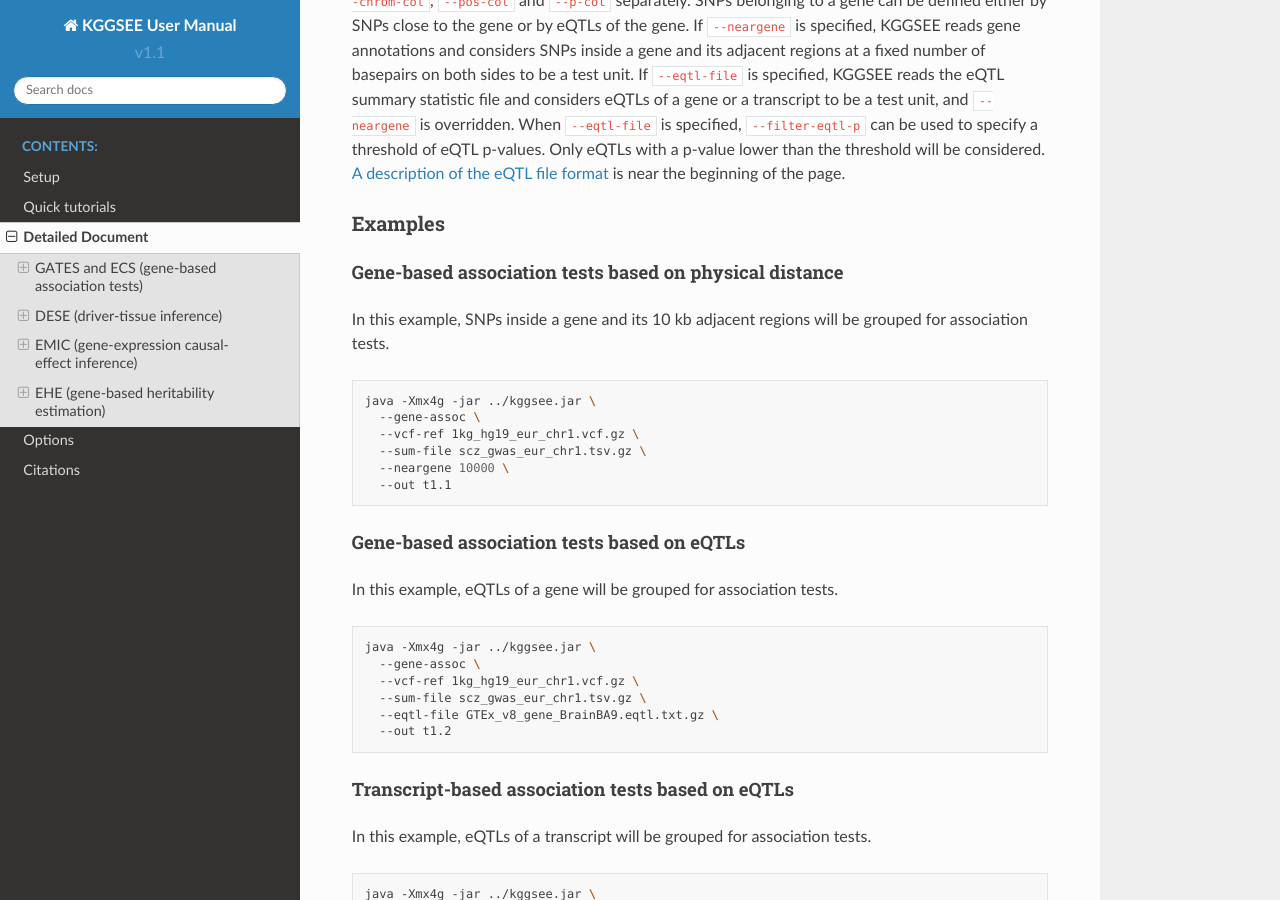
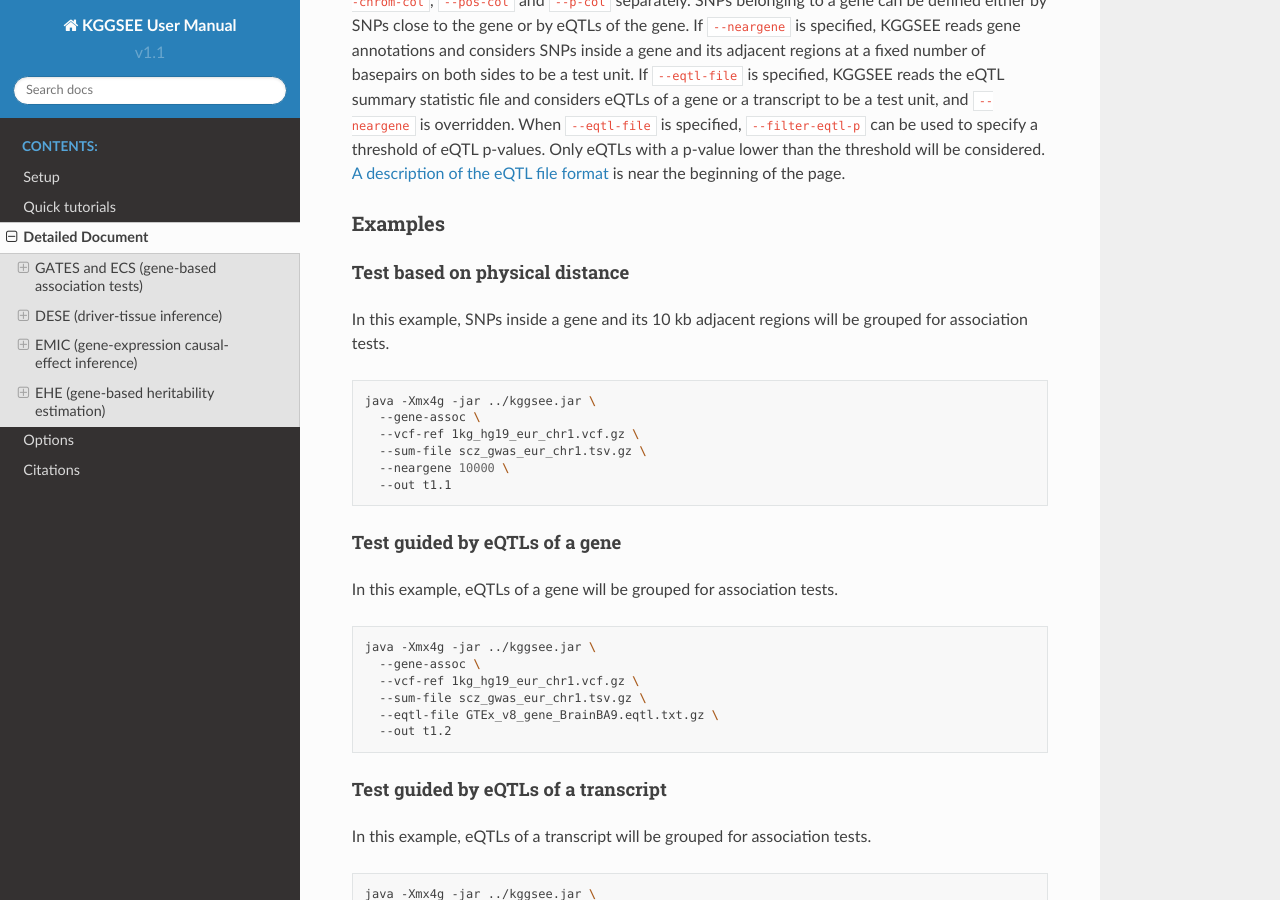
Before and after one commit to pmglab/KGGSEE, a Sphinx documentation site: the page built from doc/source/detailed_document.rst, in a window 1280 px wide and 900 px high, scrolled down 2407 px. Built offline with Sphinx 7.4.7 and the Read the Docs theme 2.0.0, drawn with Linux system fonts in a browser that asks for light colours; some of the changed text lies outside the part shown.

Commit message:
Update detailed_document.rst

```diff
--- a/doc/source/detailed_document.rst
+++ b/doc/source/detailed_document.rst
@@ -85,8 +85,8 @@
 --------
 
 
-Gene-based association tests based on physical distance
-~~~~~~~~~~~~~~~~~~~~~~~~~~~~~~~~~~~~~~~~~~~~~~~~~~~~~~~
+Test based on physical distance
+~~~~~~~~~~~~~~~~~~~~~~~~~~~~~~~
 
 In this example, SNPs inside a gene and its 10 kb adjacent regions will be grouped for association tests.
 
@@ -100,8 +100,8 @@
         --out t1.1
 
 
-Gene-based association tests based on eQTLs
-~~~~~~~~~~~~~~~~~~~~~~~~~~~~~~~~~~~~~~~~~~~
+Test guided by eQTLs of a gene
+~~~~~~~~~~~~~~~~~~~~~~~~~~~~~~
 
 In this example, eQTLs of a gene will be grouped for association tests.
 
@@ -115,8 +115,8 @@
       --out t1.2
 
 
-Transcript-based association tests based on eQTLs
-~~~~~~~~~~~~~~~~~~~~~~~~~~~~~~~~~~~~~~~~~~~~~~~~~
+Test guided by eQTLs of a transcript
+~~~~~~~~~~~~~~~~~~~~~~~~~~~~~~~~~~~~
 
 In this example, eQTLs of a transcript will be grouped for association tests.
 
@@ -260,8 +260,8 @@
 Examples
 --------
 
-DESE based on physical distance (or eDESE:dist)
-~~~~~~~~~~~~~~~~~~~~~~~~~~~~~~~~~~~~~~~~~~~~~~~
+DESE based on physical distance (eDESE:dist)
+~~~~~~~~~~~~~~~~~~~~~~~~~~~~~~~~~~~~~~~~~~~~
 
 In this example, SNPs inside a gene and its 10 kb adjacent regions will be considered as belonging to a gene. Significant genes by ECS with Bonferroni-adjusted p<0.05 will be retained for fine-mapping. Adjustment for selection bias and multiple testing will be carried out by 100 permutations.
 
@@ -468,8 +468,8 @@
 Examples
 --------
 
-EMIC based on gene-level eQTL
-~~~~~~~~~~~~~~~~~~~~~~~~~~~~~
+Gene-expression causal-effect inference
+~~~~~~~~~~~~~~~~~~~~~~~~~~~~~~~~~~~~~~~
 
 This is an example of gene-level EMIC. Only eQTLs with a p-value lower than 1E-6 will be considered IVs. Genes with a p-value of EMIC lower than 0.05 will also undergo EMIC-PFM. Genes with a p-value of EMIC lower than 0.01 will be plotted.
 
@@ -488,8 +488,8 @@
       --out t3.1
 
 
-EMIC based on transcript-level eQTL
-~~~~~~~~~~~~~~~~~~~~~~~~~~~~~~~~~~~
+Transcript-expression causal-effect inference
+~~~~~~~~~~~~~~~~~~~~~~~~~~~~~~~~~~~~~~~~~~~~~
 
 This is an example of transcript-level EMIC. Only eQTLs with a p-value lower than 1E-6 will be considered IVs. Transcripts with a p-value of EMIC lower than 0.05 will also undergo EMIC-PFM. Transcripts with a p-value of EMIC lower than 0.01 will be plotted.
 
@@ -623,8 +623,8 @@
     When ``--case-col`` and ``--control-col`` are specified, KGGSEE will regard the input as summary statistics from case/control samples and automatically adjust for the disease prevalence. On the other hand, if the ``--nmiss-col`` is specified, KGGSEE will regard the input as summary statistics for a continuous trait (e.g., height).
 
 
-Gene heritability based on eQTLs
-~~~~~~~~~~~~~~~~~~~~~~~~~~~~~~~~
+Gene heritability guided by eQTLs
+~~~~~~~~~~~~~~~~~~~~~~~~~~~~~~~~~
 
 In this example, eQTLs of a gene will be grouped to estimate heritability.
 
@@ -640,8 +640,8 @@
       --out t4.2
 
 
-Transcript heritability based on eQTLs
-~~~~~~~~~~~~~~~~~~~~~~~~~~~~~~~~~~~~~~
+Transcript heritability guided by eQTLs
+~~~~~~~~~~~~~~~~~~~~~~~~~~~~~~~~~~~~~~~
 
 In this example, eQTLs of a transcript will be grouped to estimate heritability.
 
@@ -657,8 +657,8 @@
       --out t4.3
 
 
-Gene conditional heritability based on physical distance
-~~~~~~~~~~~~~~~~~~~~~~~~~~~~~~~~~~~~~~~~~~~~~~~~~~~~~~~~
+Gene's conditional heritability based on physical distance
+~~~~~~~~~~~~~~~~~~~~~~~~~~~~~~~~~~~~~~~~~~~~~~~~~~~~~~~~~~
 
 In this example, SNPs inside a gene and its 10 kb adjacent regions will be grouped to estimate heritability. Significant genes by ECS with Bonferroni-adjusted p<0.05 will be retained for fine-mapping and then calculating conditional heritability.
 
```
